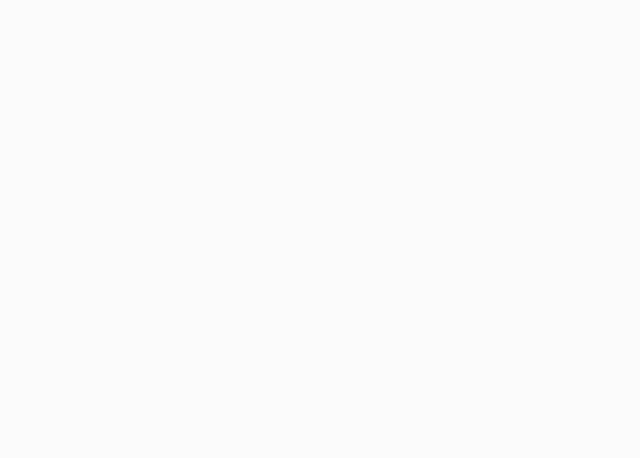
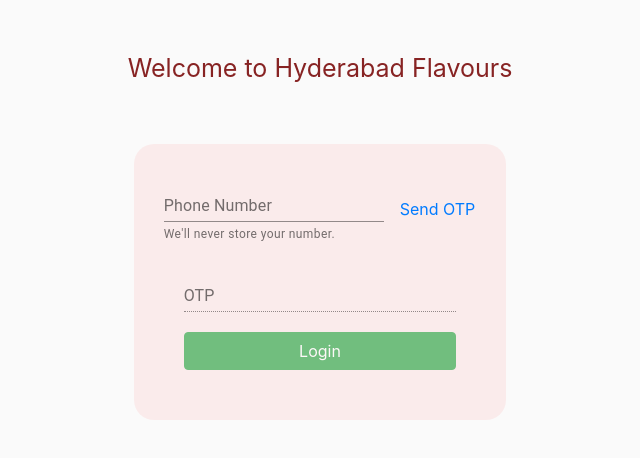
Before and after one commit to jindambhavaniprasad/Hyderabad-Flavours, a React (Create React App) app: page /loginwithotp in a window 1280 px wide. Shown: the top 458 px of the page, without its empty margins (320-960 px from the left). Built offline with nearby package versions, Linux system fonts and the light colour scheme.

Commit message:
loginwithotp changes

```diff
--- a/package.json
+++ b/package.json
@@ -10,11 +10,13 @@
     "@testing-library/user-event": "^7.2.1",
     "axios": "^0.21.1",
     "bootstrap": "^4.5.3",
+    "final-form-material-ui": "^0.3.0",
     "firebase": "^8.2.3",
     "font-awesome": "^4.7.0",
     "jquery": "^3.5.1",
     "react": "^16.12.0",
     "react-dom": "^16.12.0",
+    "react-final-form": "^6.5.2",
     "react-google-login": "^5.2.2",
     "react-router": "^5.2.0",
     "react-router-dom": "^5.2.0",
--- a/src/App.js
+++ b/src/App.js
@@ -13,6 +13,8 @@ import './Component/header-component/Header.css'
 import Review from './Component/payment-component/Review'
 import './Component/payment-component/Review.css'
 import ThankYou from './Component/payment-component/ThankYou';
+import LoginWithOTP from './Component/login-component/loginwithotp';
+import './Component/login-component/login.css'
 
 class App extends Component{
 
@@ -26,6 +28,7 @@ class App extends Component{
         <Route path = "/homepage" component = {HomePage}></Route>
         <Route path = "/payment" component = {Review}></Route>
         <Route path = "/thankyou" component = {ThankYou}></Route>
+        <Route path = "/loginwithotp" component = {LoginWithOTP}></Route>
       </BrowserRouter>
     )
   }
--- /dev/null
+++ b/src/Component/login-component/login.css
@@ -0,0 +1,100 @@
+.loginwithotpform{
+    display:flex;
+    flex-direction: column;
+    align-items: center;
+    border-radius: 20px;
+}
+.loginwithotpform-inner{
+    background-color: rgb(255 0 0 / 6%);
+    padding:30px;
+    border-radius: 20px;
+    margin: 100px 10px 100px 10px;
+}
+.otpsendbtn{
+    margin-top: 10px;
+    margin-left: 15px;
+    height:50px;
+    padding:0
+}
+.otpform{
+    display: flex;
+    flex-direction: column;
+    margin: 20px;
+}
+.loginwithotp-btn{
+    margin-top: 20px
+}
+.phnform{
+    display: flex;
+    justify-content: center;
+}
+.otpsend-msg{
+    margin:20px 5px;
+    display: none
+}
+.welcome-text-otp{
+    font-size: 25px;
+    color: #872323;
+    margin-top: 50px;
+    margin-bottom: -60px;
+    text-align: center;
+}
+.sk-chase {
+    width: 40px;
+    height: 40px;
+    position: relative;
+    animation: sk-chase 2.5s infinite linear both;
+  }
+
+  .sk-chase-dot {
+    width: 100%;
+    height: 100%;
+    position: absolute;
+    left: 0;
+    top: 0;
+    animation: sk-chase-dot 2.0s infinite ease-in-out both;
+  }
+
+  .sk-chase-dot:before {
+    content: '';
+    display: block;
+    width: 25%;
+    height: 25%;
+    background-color: rgb(173, 46, 46);
+    border-radius: 100%;
+    animation: sk-chase-dot-before 2.0s infinite ease-in-out both;
+  }
+
+  .sk-chase-dot:nth-child(1) { animation-delay: -1.1s; }
+  .sk-chase-dot:nth-child(2) { animation-delay: -1.0s; }
+  .sk-chase-dot:nth-child(3) { animation-delay: -0.9s; }
+  .sk-chase-dot:nth-child(4) { animation-delay: -0.8s; }
+  .sk-chase-dot:nth-child(5) { animation-delay: -0.7s; }
+  .sk-chase-dot:nth-child(6) { animation-delay: -0.6s; }
+  .sk-chase-dot:nth-child(1):before { animation-delay: -1.1s; }
+  .sk-chase-dot:nth-child(2):before { animation-delay: -1.0s; }
+  .sk-chase-dot:nth-child(3):before { animation-delay: -0.9s; }
+  .sk-chase-dot:nth-child(4):before { animation-delay: -0.8s; }
+  .sk-chase-dot:nth-child(5):before { animation-delay: -0.7s; }
+  .sk-chase-dot:nth-child(6):before { animation-delay: -0.6s; }
+
+  @keyframes sk-chase {
+    100% { transform: rotate(360deg); }
+  }
+
+  @keyframes sk-chase-dot {
+    80%, 100% { transform: rotate(360deg); }
+  }
+
+  @keyframes sk-chase-dot-before {
+    50% {
+      transform: scale(0.4);
+    } 100%, 0% {
+      transform: scale(1.0);
+    }
+  }
+  .animation{
+    margin-top: 65px;
+    margin-bottom: -55px;
+    display: none;
+  }
--- a/src/Component/login-component/loginpage.js
+++ b/src/Component/login-component/loginpage.js
@@ -68,7 +68,7 @@ class LoginPage extends Component {
               <button id="login-btn" className="btn btn-primary" type="submit">Login</button>
             </div>
             <div className="continueBtn login-field">
-              <Link to="./homepage" className="btn btn-primary"><span className="continue-text">Guest Login</span></Link>
+              <Link to="./loginwithotp" className="btn btn-primary"><span className="continue-text">OTP Login</span></Link>
               <GoogleLogin
                 className="googleLoginBtn"
                 clientId="1077394997428-4gpt4htaqakich7dul7jfitkk70i0rug.apps.googleusercontent.com"
--- /dev/null
+++ b/src/Component/login-component/loginwithotp.js
@@ -0,0 +1,128 @@
+import React from 'react'
+import { Component } from 'react';
+import { FormControl, InputLabel, Input, FormHelperText } from '@material-ui/core';
+import firebase from '../../services/firebase.js'
+
+class LoginWithOTP extends Component{
+
+    state = {
+        phoneNumber: "",
+        otp: "",
+        loginbutton: true,
+        otpinput: true,
+        recaptcha : null
+    }
+
+    handleSubmit(event){
+        console.log(event.target);
+        document.querySelector('.animation').style.display="block";
+        event.preventDefault();
+        let number = "+91"+this.state.phoneNumber;
+        document.getElementById('recaptcha-container').innerHTML="";
+        //let recaptcha = new firebase.auth.RecaptchaVerifier('recaptcha-container');
+        let recaptcha = new firebase.auth.RecaptchaVerifier('recaptcha-container', {
+            'size': 'invisible',
+            'callback': (response) => {
+              console.log(response);
+              this.setState({
+                  recaptcha: recaptcha
+              })
+            }
+        });
+        this.signIn(number,recaptcha);
+    }
+
+    signIn(number,recaptcha){
+        firebase.auth().signInWithPhoneNumber(number,recaptcha).then((e)=>{
+            this.setState({
+                confirmationResult : e,
+                otpinput: false
+            })
+            document.querySelector('.otpsend-msg').style.display="block";
+            document.querySelector('.otpsendbtn').setAttribute('disabled',true);
+            document.querySelector('.animation').style.display="none";
+            }).catch((error) => {
+                console.log(error.message);
+                alert(error.message);
+            });
+    }
+
+    handlePhnNoChange(event){
+        let val = event.target.value;
+        const re = /^[0-9\b]+$/;
+        if(val.length>10){
+            val = val.trim().substring(0,10);
+            event.target.value = val;
+        }
+        if((val === "" || re.test(val))){
+            this.setState({
+                phoneNumber: event.target.value
+            })
+        }
+    }
+
+    redirectToLogin(event){
+        console.log(event.target);
+        event.preventDefault();
+        document.querySelector('.animation').style.display="block";
+        this.state.confirmationResult.confirm(this.state.otp).then((e)=>{
+            console.log(e.user);
+            document.querySelector('.animation').style.display="none";
+            this.props.history.push('/homepage');
+        }).catch((error) => {
+            console.log(error);
+            alert("error");
+        })
+    }
+
+    handleOTPChange(event){
+        this.setState({
+            otp: event.target.value
+        }, () => {
+            if(this.state.otp !== ""){
+                this.setState({
+                    loginbutton: false
+                });
+            }
+        })
+    }
+
+
+    render(){
+        return(
+            <div className="loginwithotpform">
+                <div className="welcome-text-otp"><p>Welcome to Hyderabad Flavours</p></div>
+                <div className="animation">
+                <div class="sk-chase">
+                    <div class="sk-chase-dot"></div>
+                    <div class="sk-chase-dot"></div>
+                    <div class="sk-chase-dot"></div>
+                    <div class="sk-chase-dot"></div>
+                    <div class="sk-chase-dot"></div>
+                    <div class="sk-chase-dot"></div>
+                    </div>
+                </div>
+                <div className="loginwithotpform-inner">
+                <form onSubmit={this.handleSubmit.bind(this)} className="phnform">
+                <FormControl>
+                    <InputLabel htmlFor="my-input">Phone Number</InputLabel>
+                    <Input id="phn-input" value={this.state.phoneNumber} onChange={this.handlePhnNoChange.bind(this)} maxLength="10" required/>
+                    <FormHelperText id="my-helper-text">We'll never store your number.</FormHelperText>
+                </FormControl>
+                <button className="btn btn-link otpsendbtn" type="submit" disabled={false}>Send OTP</button>
+                </form>
+                <div id="recaptcha-container"></div>
+                <div className="otpsend-msg" style={this.state.displaymsg}><p>An OTP has been sent to your mobile. Please enter below</p></div>
+                <form onSubmit={this.redirectToLogin.bind(this)} className="otpform">
+                    <FormControl>
+                        <InputLabel htmlFor="my-input">OTP</InputLabel>
+                        <Input id="otp-input" value={this.state.otp} onChange={this.handleOTPChange.bind(this)} disabled={this.state.otpinput} required/>
+                    </FormControl>
+                    <button className="btn btn-success loginwithotp-btn" type="submit" disabled={this.state.loginbutton}>Login</button>
+                </form>
+                </div>
+            </div>
+        )
+    }
+}
+export default LoginWithOTP;
```
Also changed, not shown: 1 other file (tests, documents, lock files or other folders).
